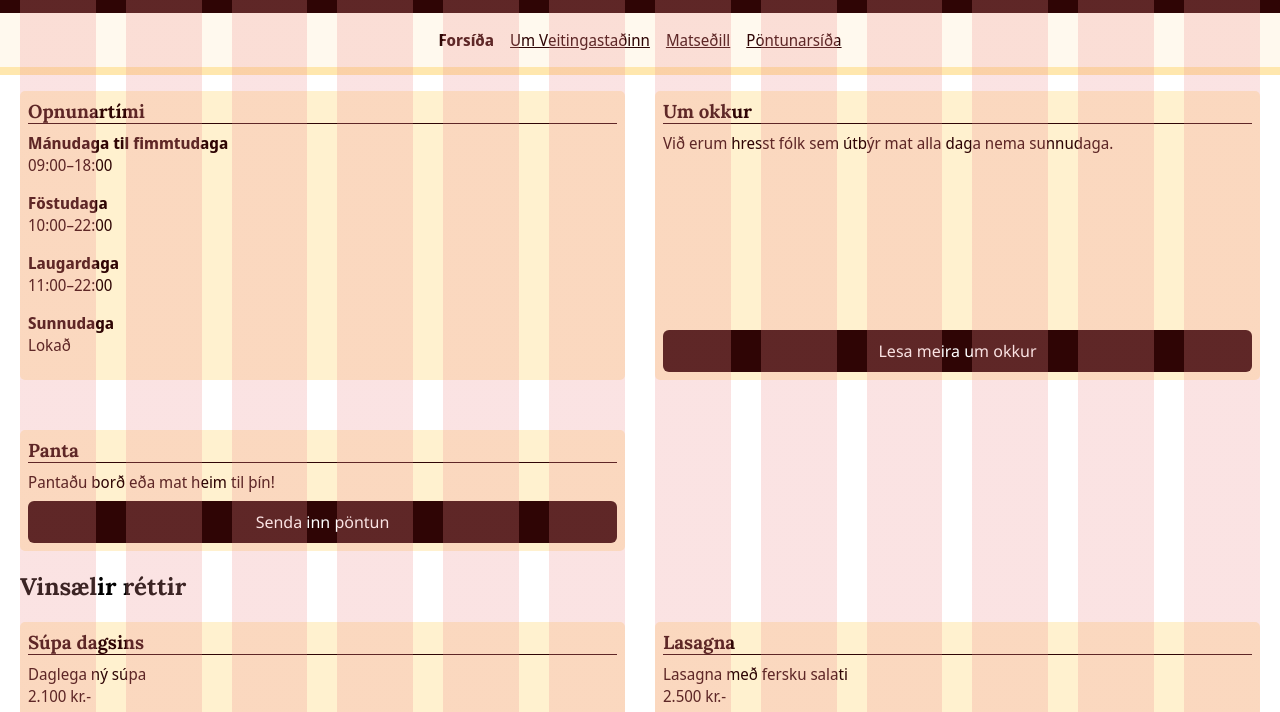
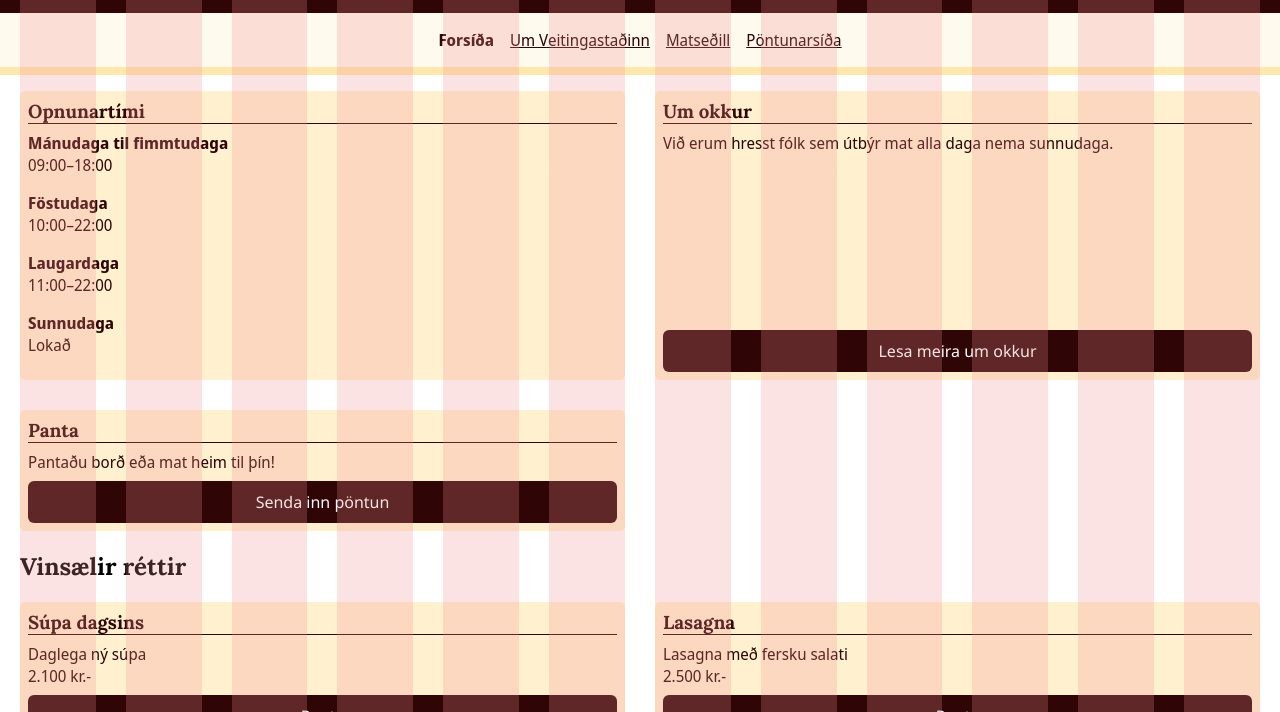
Before and after one commit to Robertorri/Verkefni5, a plain HTML site: page index.html in a window 1280 px wide. Shown: the part 82-794 px from the top of the page. Drawn offline with Linux system fonts and the light colour scheme; a web font is replaced by a local one.

Commit message:
Meiri lagfæringar

```diff
--- a/styles.css
+++ b/styles.css
@@ -325,12 +325,13 @@ main a:hover {
   .boxes {
     display: grid;
     grid-template-columns: repeat(12, 1fr);
-    row-gap: 50px;
+    grid-template-rows: auto;
+
 
     margin-left: 20px;
     margin-right: 20px;
 
-    column-gap: calc(var(--gutter));
+    gap: calc(var(--gutter));
   }
 
   .boxes .box {
```
